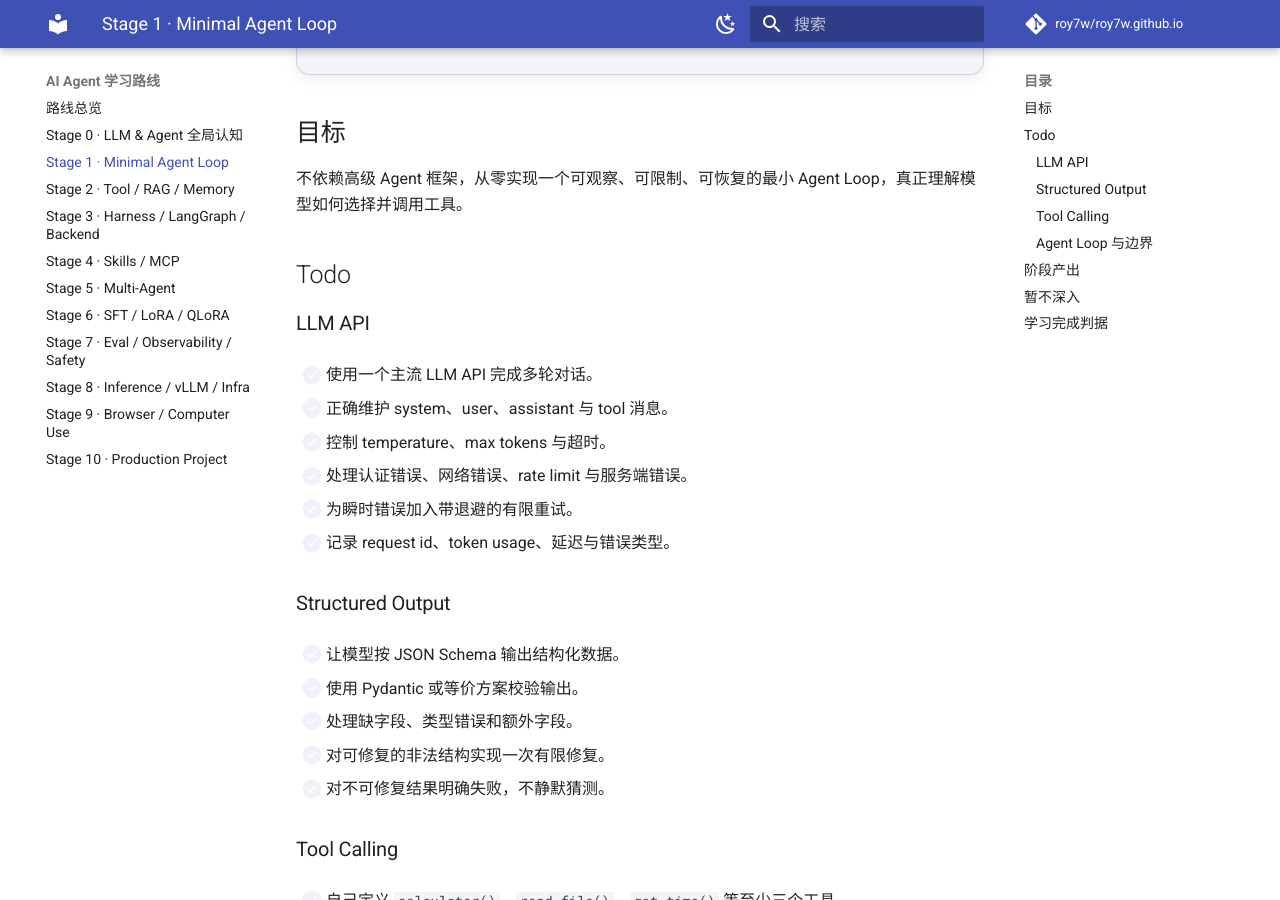
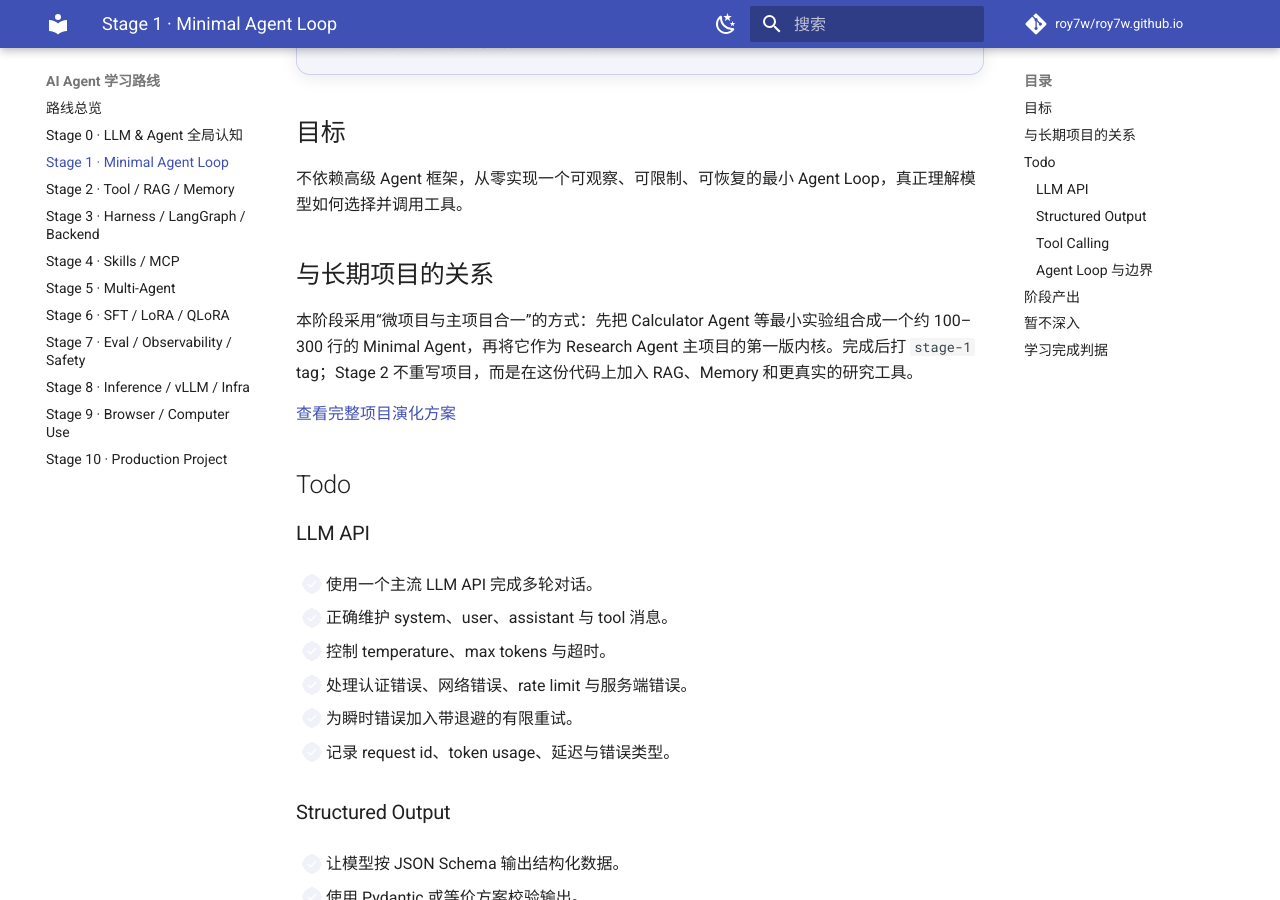
Before and after one commit to roy7w/roy7w.github.io, an MkDocs documentation site: the page built from docs/ai-agent/stage-01.md, in a window 1280 px wide and 900 px high, scrolled down 335 px. Built offline with MkDocs 1.6.1 and Material for MkDocs 9.7.7, drawn with Linux system fonts in a browser that asks for light colours; comment, search, counter and statistics services are not loaded; some of the changed text lies outside the part shown.

Commit message:
refactor: focus site on AI Agent learning

````diff
--- a/docs/ai-agent/stage-01.md
+++ b/docs/ai-agent/stage-01.md
@@ -3,6 +3,12 @@
 ## 目标
 
 不依赖高级 Agent 框架，从零实现一个可观察、可限制、可恢复的最小 Agent Loop，真正理解模型如何选择并调用工具。
+
+## 与长期项目的关系
+
+本阶段采用“微项目与主项目合一”的方式：先把 Calculator Agent 等最小实验组合成一个约 100–300 行的 Minimal Agent，再将它作为 Research Agent 主项目的第一版内核。完成后打 `stage-1` tag；Stage 2 不重写项目，而是在这份代码上加入 RAG、Memory 和更真实的研究工具。
+
+[查看完整项目演化方案](../projects/index.md)
 
 ## Todo
 
@@ -67,7 +73,7 @@ User → LLM → Tool Selection → Tool Execution
   └──────── Final Answer ← Observation
 ```
 
-仓库包含代码、测试、示例 trace、架构图和 README。示例任务应能读取本地数据、计算统计量并总结结果。
+仓库包含代码、测试、示例 trace、架构图和 README。示例任务应能读取本地数据、计算统计量并总结结果。这个产出同时作为长期 Research Agent 的 `stage-1` 版本。
 
 ## 暂不深入
 
````
